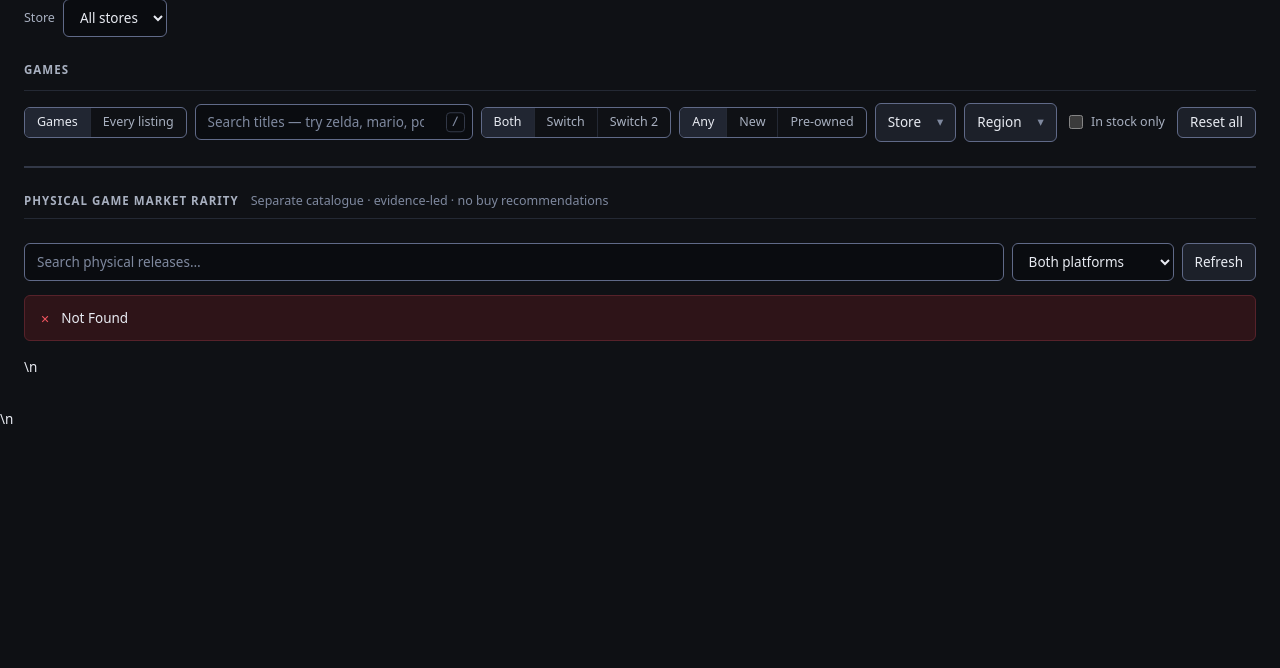
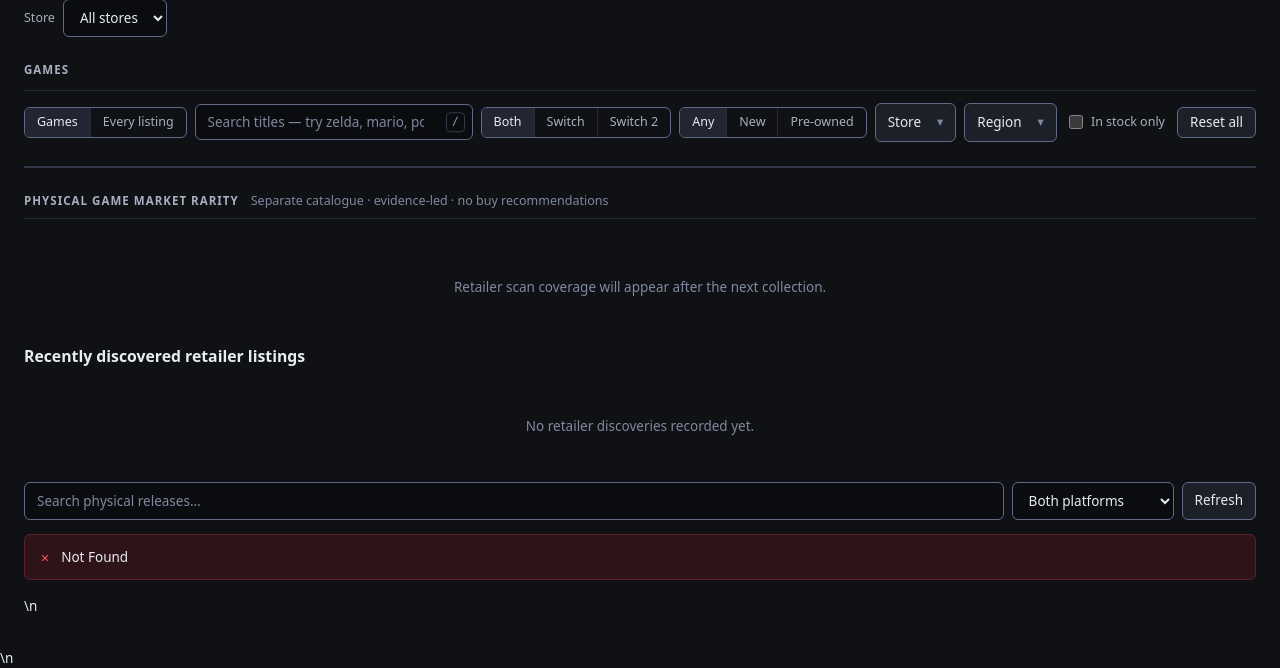
Before and after one commit to DestroKing/Switch-Games-and-Sale-Tracker, a Python web app: template src/switch_tracker/web/templates/index.html in a window 1280 px wide. Shown: the part 702-1370 px from the top of the page. Before the commit the page ends 1126 px from the top, so only its background shows below. Run offline with Jinja, Linux system fonts and the light colour scheme; the template is opened without the code that fills it: most values are stand-ins (such as "Sample title", 1, 10 or a date in 2020).

Commit message:
Add market scan coverage and discovery panels to dashboard

```diff
--- a/src/switch_tracker/web/templates/index.html
+++ b/src/switch_tracker/web/templates/index.html
@@ -221,6 +221,13 @@
       <span class="sub" id="marketSummary">Separate catalogue · evidence-led · no buy recommendations</span>
     </div>
     <div class="market-stats" id="marketStats" aria-live="polite"></div>
+    <div id="marketCoverage" class="market-coverage" aria-live="polite">
+      <p class="empty">Retailer scan coverage will appear after the next collection.</p>
+    </div>
+    <h3>Recently discovered retailer listings</h3>
+    <div id="marketDiscoveries" class="market-discoveries" aria-live="polite">
+      <p class="empty">No retailer discoveries recorded yet.</p>
+    </div>
     <div class="market-toolbar">
       <label class="visually-hidden" for="marketQuery">Search physical releases</label>
       <input type="search" id="marketQuery" placeholder="Search physical releases…">
```
